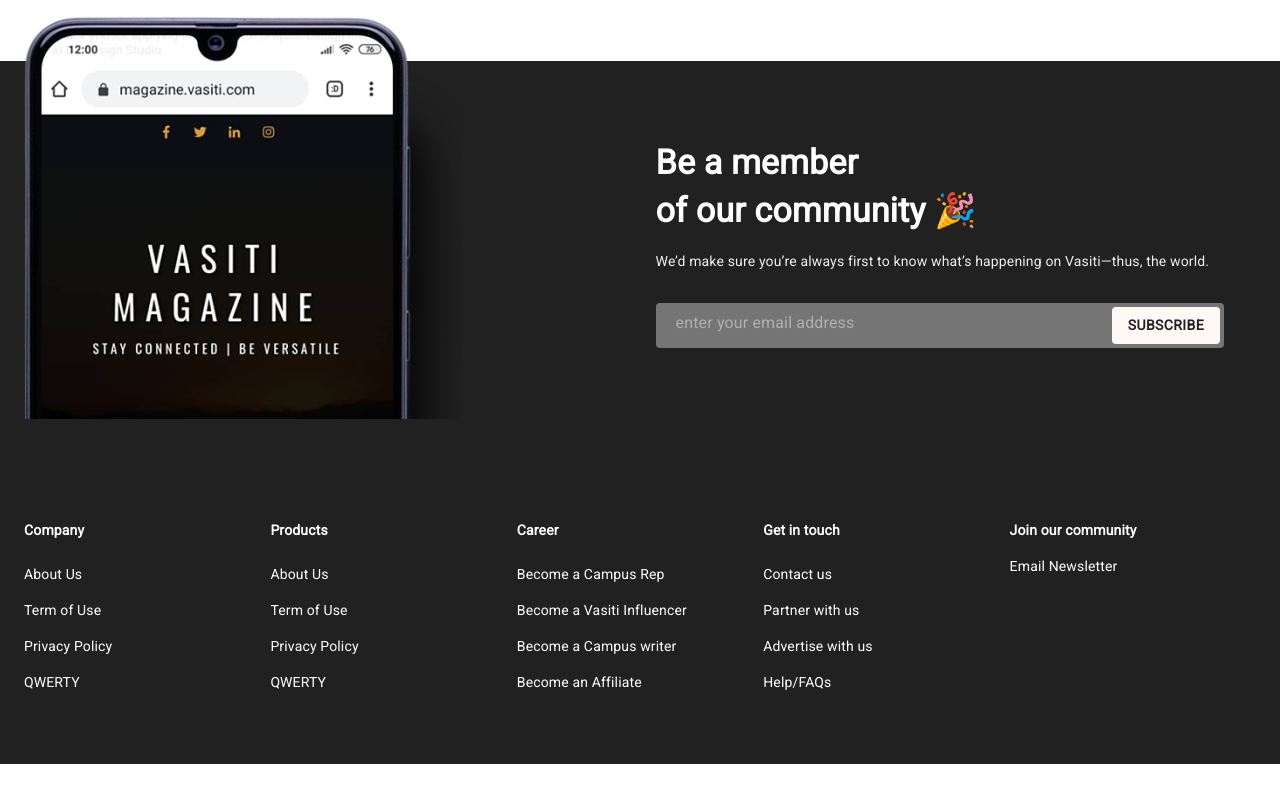
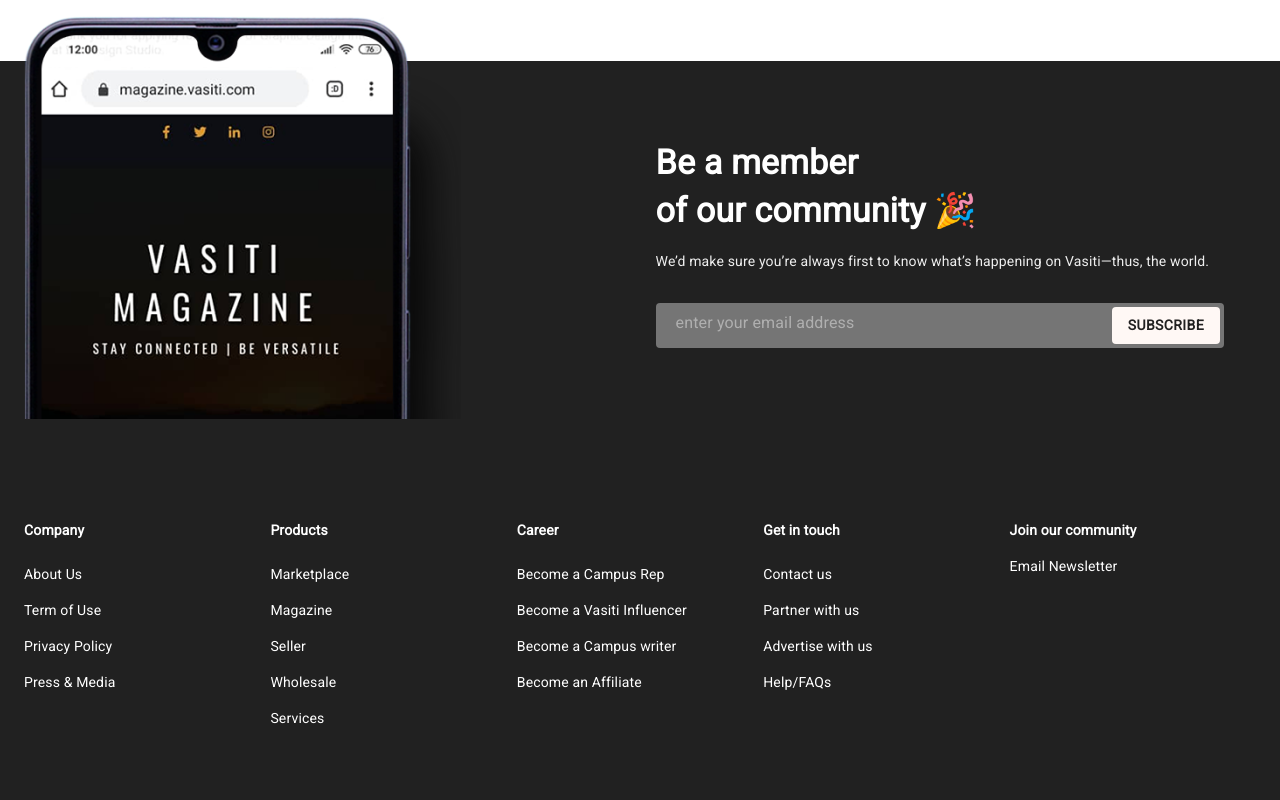
Before and after one commit to OgbeniHMMD/vasiti-testimonies, a Next.js app: page / in a window 1280 px wide. Shown: the part 4102-4902 px from the top of the page. Before the commit the page ends 4866 px from the top, so only its background shows below. Built offline with nearby package versions, Linux system fonts and the light colour scheme.

Commit message:
Improved Footer

```diff
--- a/components/TheFooter.js
+++ b/components/TheFooter.js
@@ -12,17 +12,21 @@
         { title: "About Us", slug: "https://vasiti.com/about" },
         { title: "Term of Use", slug: "https://vasiti.com/terms" },
         { title: "Privacy Policy", slug: "https://vasiti.com/privacy-policy" },
-        { title: "QWERTY", slug: "#" },
+        { title: "Press & Media", slug: "#/press" },
       ],
     },
     {
       id: 2,
       title: "Products",
       links: [
-        { title: "About Us", slug: "https://vasiti.com/about" },
-        { title: "Term of Use", slug: "https://vasiti.com/marketplace" },
-        { title: "Privacy Policy", slug: "https://vasiti.com/marketplace" },
-        { title: "QWERTY", slug: "#" },
+        { title: "Marketplace", slug: "https://vasiti.com/marketplace" },
+        { title: "Magazine", slug: "https://magazine.vasiti.com/" },
+        { title: "Seller", slug: "https://www.seller.vasiti.com/" },
+        { title: "Wholesale", slug: "https://wholesale.vasiti.com/" },
+        {
+          title: "Services",
+          slug: "https://vasiti.com/category/creative_services",
+        },
       ],
     },
     {
```
